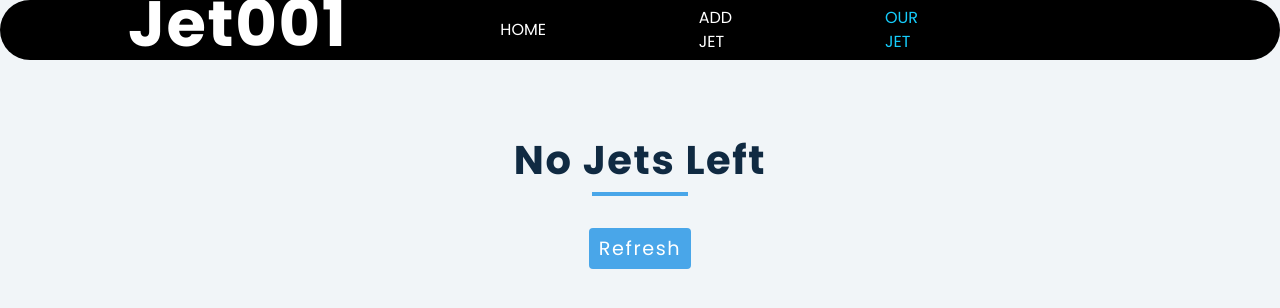
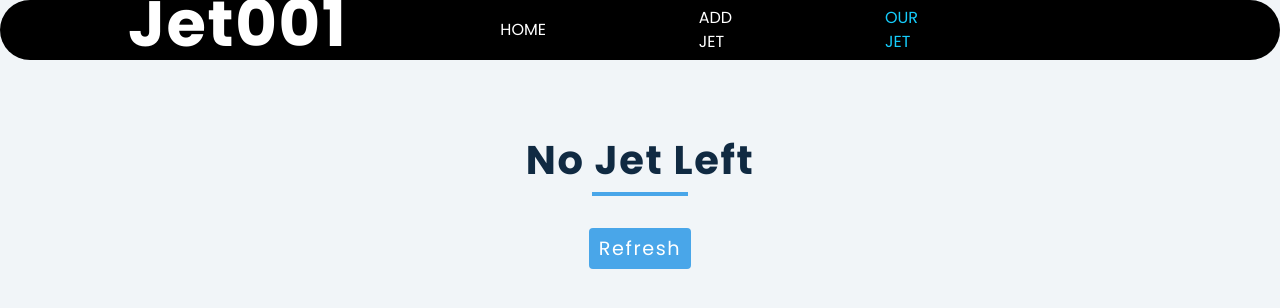
Before and after one commit to AyubuAyubu/JetShow, a React (Create React App) app: page /ourjet in a window 1280 px wide. Shown: the top 308 px of the page. Built offline with nearby package versions, Linux system fonts and the light colour scheme; no server answers.

Commit message:
condition for refresh jet

```diff
--- a/src/pages/OurJet.js
+++ b/src/pages/OurJet.js
@@ -38,12 +38,12 @@ function AppJet() {
       </main>
     );
   }
-  // condition for refreshing the objects after they have been removed
+  // Conditional refreshing the objects after they have been removed
   if (jets.length === 0) {
     return (
       <main>
         <div className="title">
-          <h2>no jets left</h2>
+          <h2>no jet left</h2>
           <div className="underline"></div>
           <button className="btn" onClick={fetchJets}>
             refresh
```
